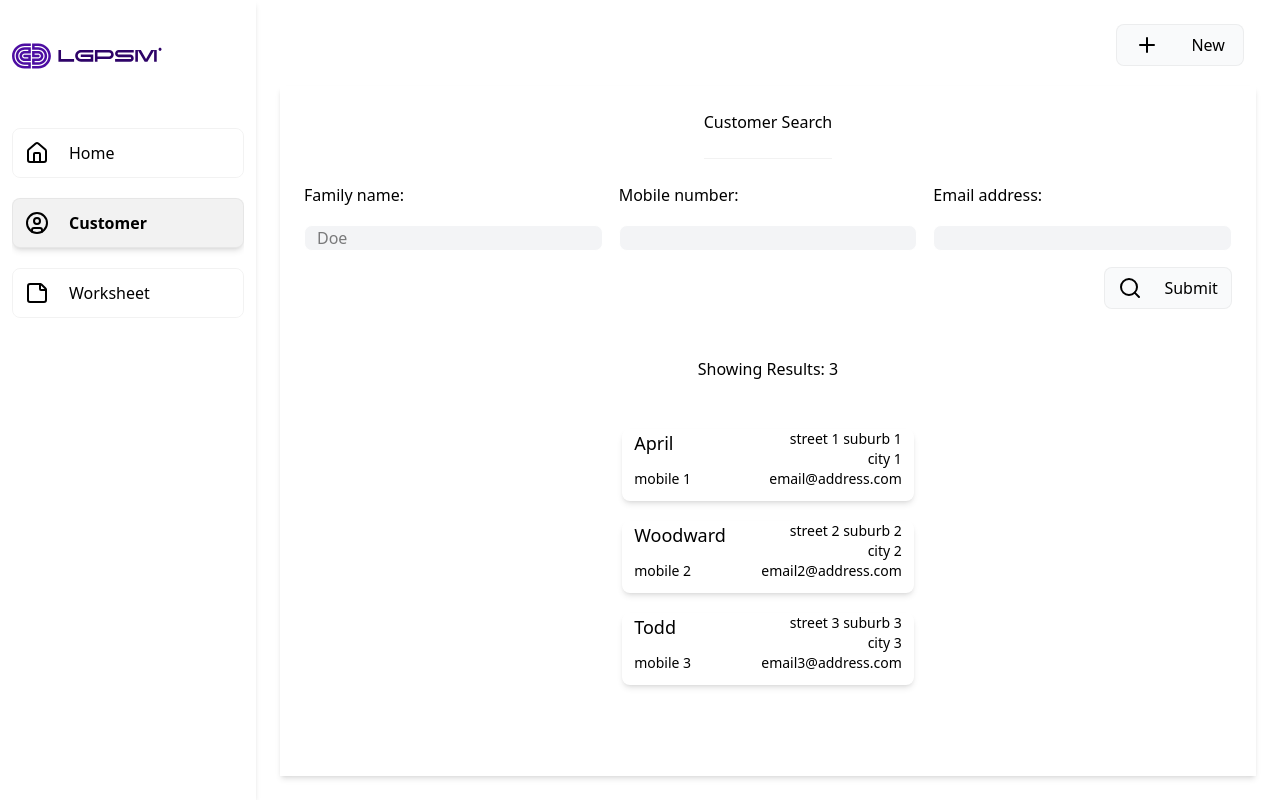
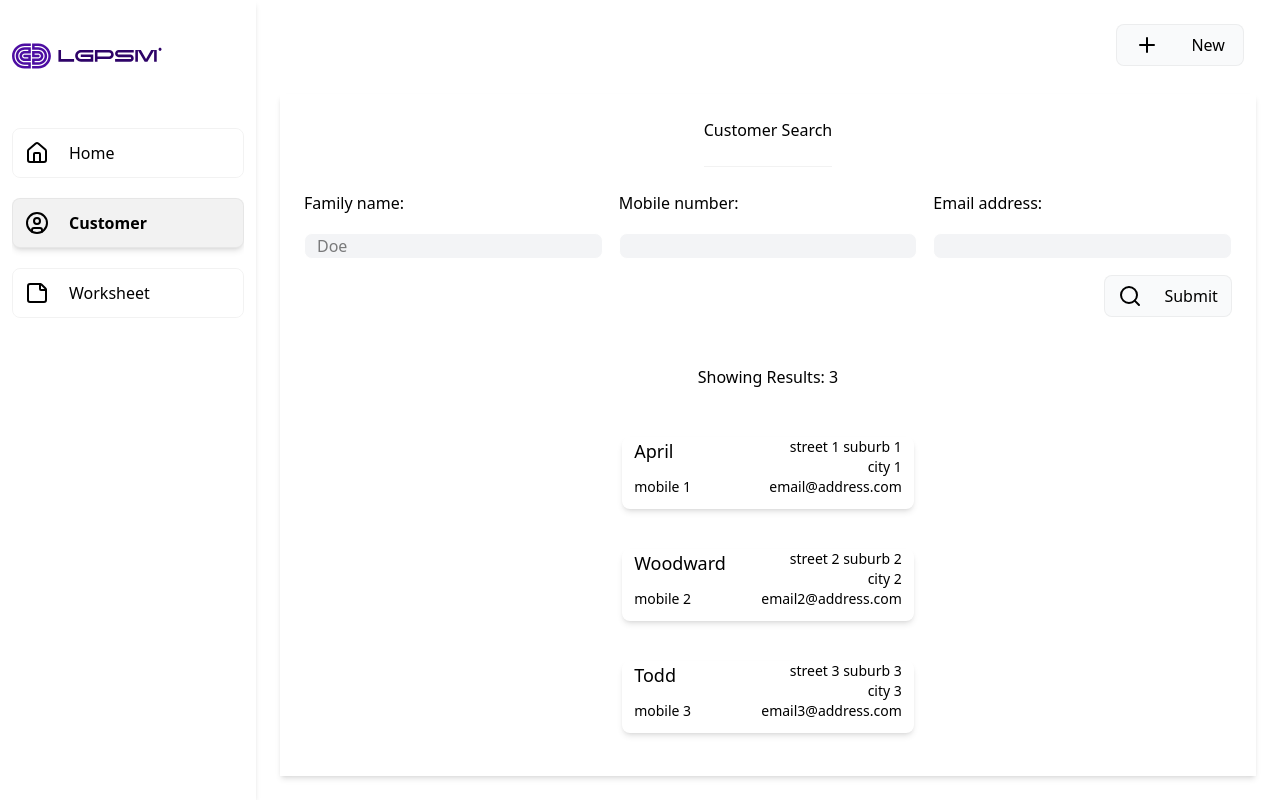
Before and after one commit to Miho19/lewiss-client, a React (Vite) app: page /customer in a window 1280 px wide. Built offline with nearby package versions, Linux system fonts and the light colour scheme.

Commit message:
hover effect on customer result list to better show what is being hovered.

```diff
--- a/src/components/customer/CustomerSearchResultElement.tsx
+++ b/src/components/customer/CustomerSearchResultElement.tsx
@@ -11,7 +11,7 @@ function CustomerSearchResultElement(props: Props) {
   return (
     <li
       onClick={onClickHandler}
-      className="flex flex-1 w-full flex-col px-3 pb-3 shadow-md sm:rounded-lg hover:bg-gray-100 transition-all delay-100 duration-100 ease-in-out group cursor-pointer"
+      className="flex flex-1 w-full flex-col px-3 pb-3 shadow-md sm:rounded-lg hover:bg-gray-100 transition-all duration-100 ease-in-out group cursor-pointer hover:-translate-y-3"
     >
       <div className="flex flex-1 w-full justify-between">
         <p className="text-lg">{customer.familyName}</p>
--- a/src/components/customer/CustomerSearchResultList.tsx
+++ b/src/components/customer/CustomerSearchResultList.tsx
@@ -42,7 +42,7 @@ function CustomerSearchResultList() {
   return (
     <div className="w-full flex flex-col md:items-center space-y-6">
       <h2 className=" py-6">Showing Results: {customerSearchResultElements.length}</h2>
-      <ul className="flex flex-col flex-1 space-y-5 ">{customerSearchResultElements}</ul>
+      <ul className="flex flex-col flex-1 space-y-10 ">{customerSearchResultElements}</ul>
     </div>
   );
 }
--- a/src/components/sidebar/SidebarLink.tsx
+++ b/src/components/sidebar/SidebarLink.tsx
@@ -7,7 +7,6 @@ export type SidebarLinkProps = {
   icon: LucideIcon;
   closeSidebar: () => void;
 };
-// h-15 text-left text-black p-5 hover:bg-gray-150 hover:cursor-pointer transition duration-300 ease-in-out border border-black/5 rounded-lg
 
 function SidebarLink(prosp: SidebarLinkProps) {
   const { name, path, icon: Icon, closeSidebar } = prosp;
--- a/src/pages/CustomerPage.tsx
+++ b/src/pages/CustomerPage.tsx
@@ -10,7 +10,7 @@ function CustomerPage() {
   }
 
   return (
-    <div className="w-full h-full flex flex-col items-center space-y-5">
+    <div className="w-full h-full flex flex-col items-center space-y-7">
       <div className="flex flex-1 w-full justify-end md:pr-3">
         <CustomerButton onClickHandler={newButtonOnClickHandler} buttonText="New" icon={Plus} />
       </div>
```
